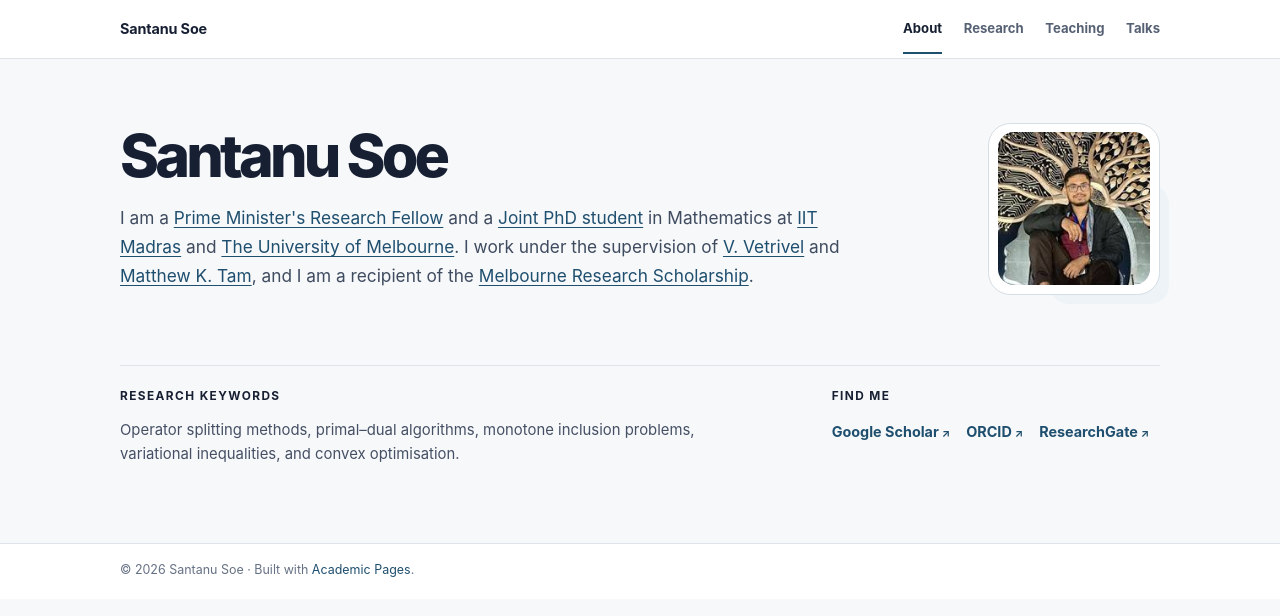
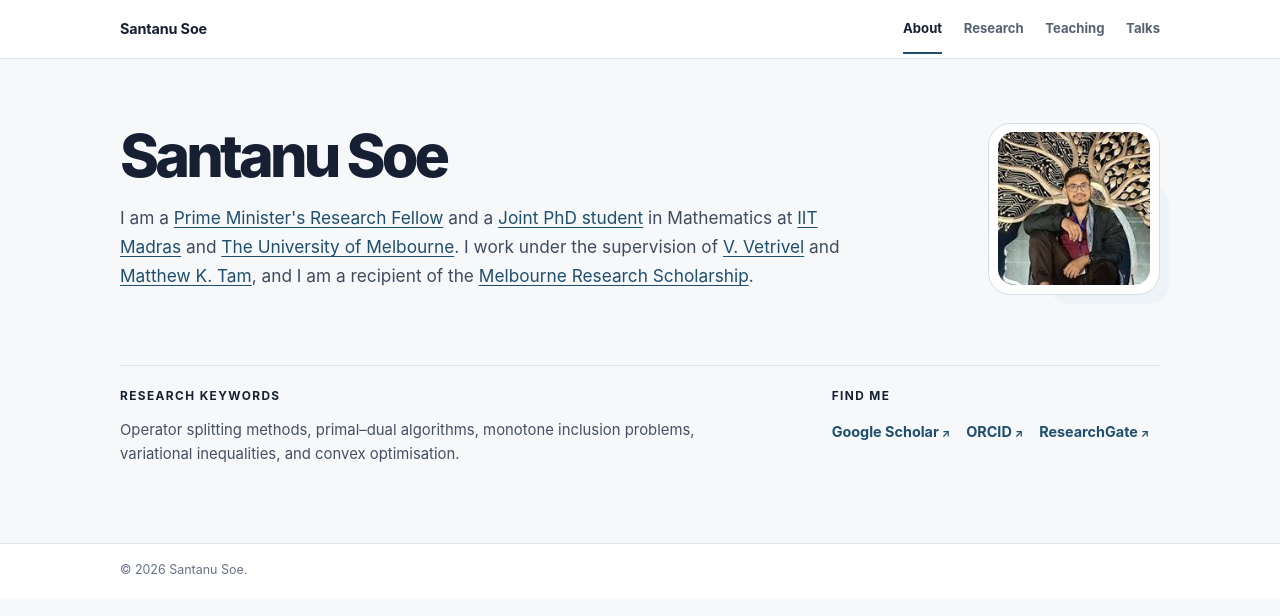
Before and after one commit to santanusoe/santanusoe.github.io, a Jekyll site: the page index.html, which Jekyll copies as it is, in a window 1280 px wide. Shown: the top 616 px of the page. Built offline with Jekyll 4.4.1, drawn with Linux system fonts in a browser that asks for light colours.

Commit message:
Clean up website metadata

```diff
--- a/_includes/footer.html
+++ b/_includes/footer.html
@@ -1,3 +1,3 @@
 <div class="page__footer-copyright">
-  &copy; {{ site.time | date: '%Y' }} {{ site.name | default: site.title }}. Built with <a href="https://academicpages.github.io/" rel="nofollow">Academic Pages</a>.
+  &copy; {{ site.time | date: '%Y' }} {{ site.name | default: site.title }}.
 </div>
--- a/_includes/scripts.html
+++ b/_includes/scripts.html
@@ -1,7 +1,6 @@
 {% comment %}
 No site-wide JavaScript is loaded here. The homepage and navigation are static,
-so removing the default Academic Pages script reduces one network request and
-prevents avoidable client-side work on slow connections.
+which avoids an unnecessary network request and client-side work.
 {% endcomment %}
 
 {% include analytics.html %}
--- a/index.html
+++ b/index.html
@@ -337,7 +337,7 @@
 
   <footer class="site-footer">
     <div class="footer-inner">
-      &copy; 2026 Santanu Soe · Built with <a href="https://academicpages.github.io/" rel="nofollow">Academic Pages</a>.
+      &copy; 2026 Santanu Soe.
     </div>
   </footer>
 </body>
```
Also changed, not shown: README.md.
